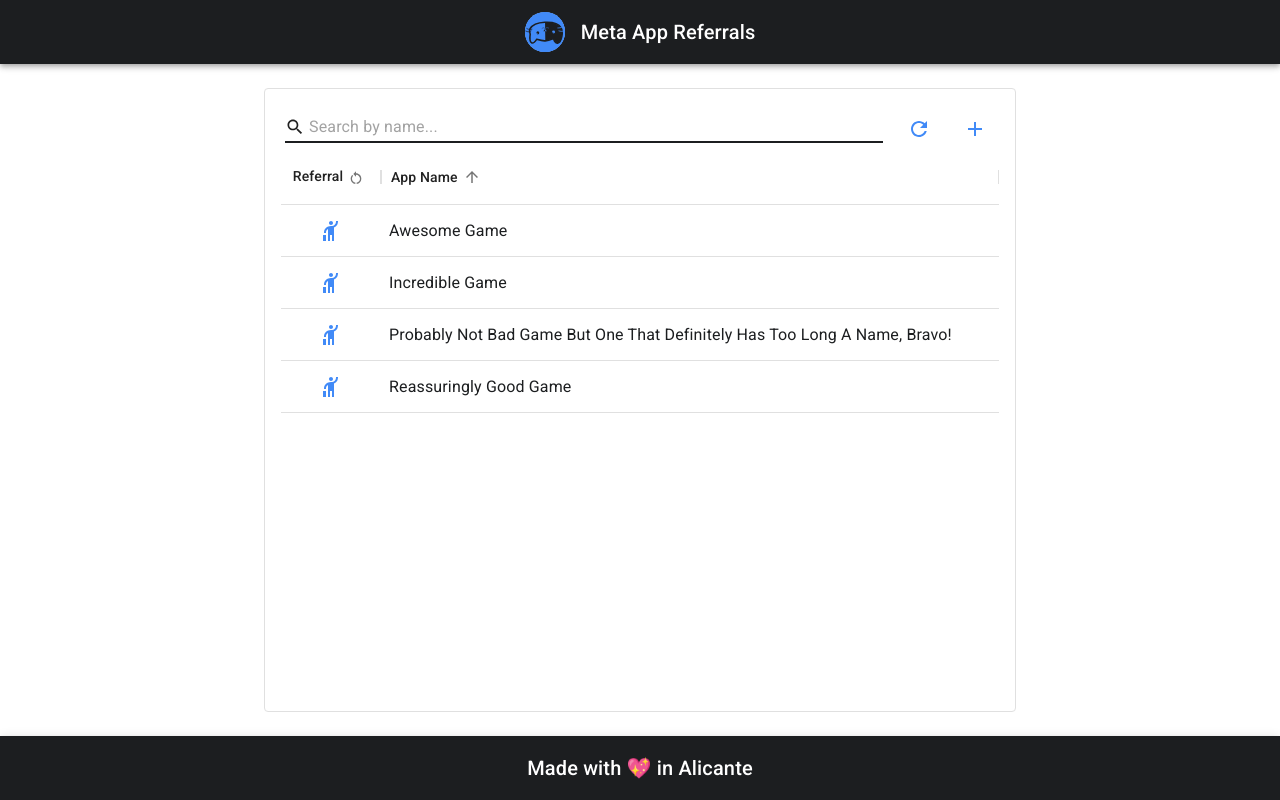
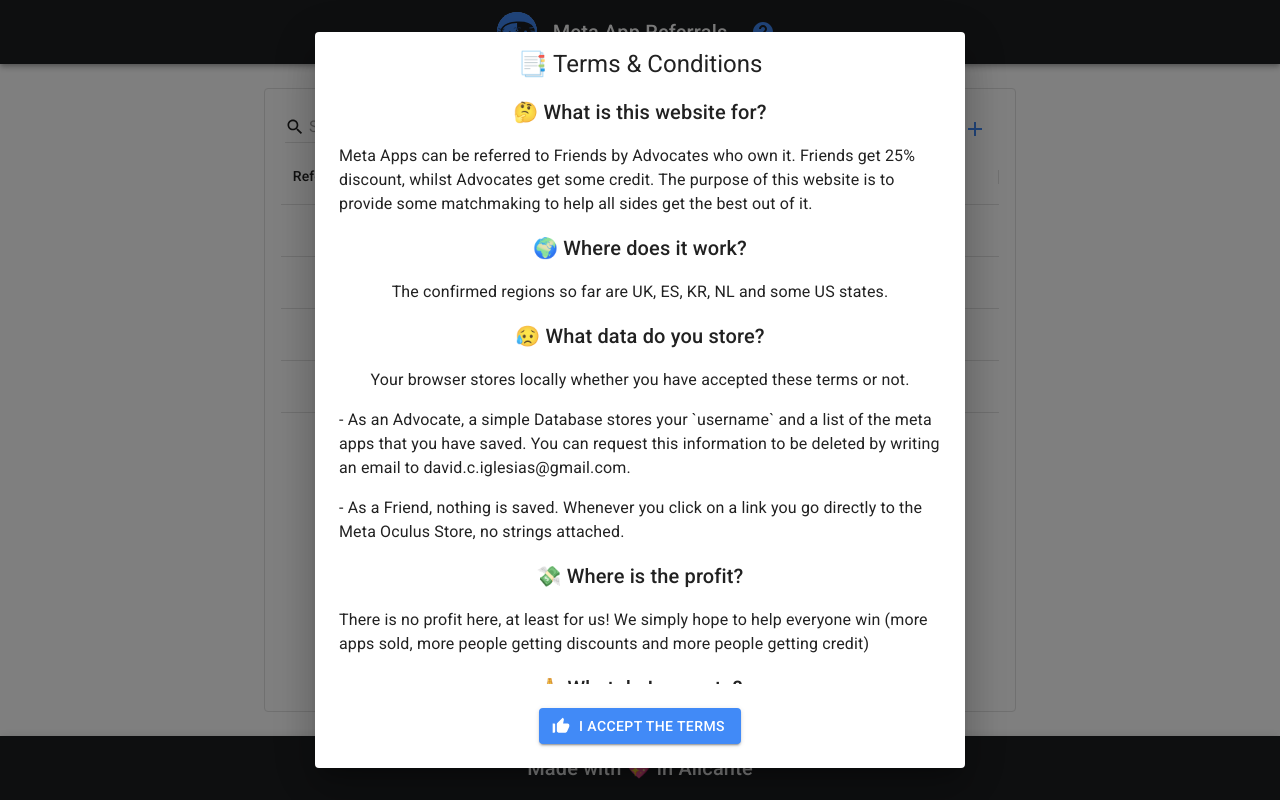
Before and after one commit to meta-dog/meta-dog, a React (Create React App) app in the folder meta-skin/: page / in a window 1280 px wide. Built offline with nearby package versions, Linux system fonts and the light colour scheme.

Commit message:
✨ frontend: As a User I want to know more about how the App Referral system works #11

```diff
--- a/meta-skin/src/components/Header.tsx
+++ b/meta-skin/src/components/Header.tsx
@@ -1,8 +1,14 @@
-import { AppBar, Avatar, Toolbar, Typography } from "@mui/material";
+import { Help } from "@mui/icons-material";
+import { AppBar, Avatar, IconButton, Toolbar, Typography } from "@mui/material";
+
+import { useAppStateContext } from "contexts";
 
 import { ReactComponent as Logo } from "res/logo.svg";
 
+import HelpModal from "./HelpModal";
+
 export default function Header() {
+  const { setOpenHelpModal } = useAppStateContext();
   return (
     <AppBar position="static">
       <Toolbar className="gap-4 justify-center">
@@ -10,7 +16,11 @@ export default function Header() {
           <Logo />
         </Avatar>
         <Typography variant="h6">Meta App Referrals</Typography>
+        <IconButton color="secondary" onClick={() => setOpenHelpModal(true)}>
+          <Help />
+        </IconButton>
       </Toolbar>
+      <HelpModal />
     </AppBar>
   );
 }
--- /dev/null
+++ b/meta-skin/src/components/HelpModal.tsx
@@ -0,0 +1,125 @@
+import { useEffect, useState } from "react";
+
+import { CheckCircle, ThumbUpAlt } from "@mui/icons-material";
+import {
+  Button,
+  Dialog,
+  DialogActions,
+  DialogContent,
+  DialogTitle,
+  Stack,
+  Typography,
+} from "@mui/material";
+import { toast } from "react-toastify";
+
+import { useAppStateContext } from "contexts";
+
+function getHasAcceptedTerms() {
+  return localStorage.getItem("accepted-terms") === "true";
+}
+
+export default function HelpModal() {
+  const { openHelpModal, setOpenHelpModal } = useAppStateContext();
+
+  const [hasAccepted, setHasAccepted] = useState(getHasAcceptedTerms());
+
+  useEffect(() => {
+    if (!hasAccepted) {
+      setOpenHelpModal(true);
+    }
+  }, [hasAccepted, setOpenHelpModal]);
+
+  const handleAcceptTerms = () => {
+    localStorage.setItem("accepted-terms", "true");
+    setHasAccepted(true);
+    setOpenHelpModal(false);
+  };
+
+  return (
+    <Dialog
+      open={openHelpModal}
+      onClose={() => {
+        if (!getHasAcceptedTerms()) {
+          toast.info(
+            "You must either accept the terms or leave the site to continue",
+          );
+          return;
+        }
+        setOpenHelpModal(false);
+      }}
+      sx={{ "& .MuiPaper-root": { width: "95vw", maxWidth: "650px" } }}
+    >
+      <DialogTitle variant="h5" textAlign="center">
+        📑 Terms & Conditions
+      </DialogTitle>
+      <DialogContent sx={{ paddingBottom: 0 }}>
+        <Stack
+          direction="column"
+          alignItems="center"
+          justifyContent="start"
+          className="gap-4 w-full overflow-auto"
+        >
+          <Typography variant="h6">🤔 What is this website for?</Typography>
+          <Typography>
+            Meta Apps can be referred to Friends by Advocates who own it.
+            Friends get 25% discount, whilst Advocates get some credit. The
+            purpose of this website is to provide some matchmaking to help all
+            sides get the best out of it.
+          </Typography>
+          <Typography variant="h6">🌍 Where does it work?</Typography>
+          <Typography>
+            The confirmed regions so far are UK, ES, KR, NL and some US states.
+          </Typography>
+          <Typography variant="h6">😥 What data do you store?</Typography>
+          <Typography>
+            Your browser stores locally whether you have accepted these terms or
+            not.
+          </Typography>
+          <Typography>
+            - As an Advocate, a simple Database stores your `username` and a
+            list of the meta apps that you have saved. You can request this
+            information to be deleted by writing an email to
+            david.c.iglesias@gmail.com.
+          </Typography>
+          <Typography>
+            - As a Friend, nothing is saved. Whenever you click on a link you go
+            directly to the Meta Oculus Store, no strings attached.
+          </Typography>
+          <Typography variant="h6">💸 Where is the profit?</Typography>
+          <Typography>
+            There is no profit here, at least for us! We simply hope to help
+            everyone win (more apps sold, more people getting discounts and more
+            people getting credit)
+          </Typography>
+          <Typography variant="h6">🙏 What do I agree to?</Typography>
+          <Typography>As a User, you agree to the following:</Typography>
+          <Typography>- Not tampering with the lottery process</Typography>
+          <Typography>
+            - Not using/sharing any of the referral links outside of this App
+          </Typography>
+          <Typography>
+            - Not saving any of referral links in the App outside of your own
+          </Typography>
+        </Stack>
+      </DialogContent>
+      <DialogActions>
+        <Stack
+          direction="row"
+          className="flex w-full items-center justify-center py-4"
+        >
+          <Button
+            startIcon={hasAccepted ? <CheckCircle /> : <ThumbUpAlt />}
+            variant="contained"
+            color="secondary"
+            onClick={handleAcceptTerms}
+            disabled={getHasAcceptedTerms()}
+          >
+            <Typography variant="button">
+              {hasAccepted ? "You have already accepted" : "I accept the terms"}
+            </Typography>
+          </Button>
+        </Stack>
+      </DialogActions>
+    </Dialog>
+  );
+}
--- a/meta-skin/src/contexts/AppStateContext.tsx
+++ b/meta-skin/src/contexts/AppStateContext.tsx
@@ -13,6 +13,7 @@ import { AppVM, readApps } from "api";
 function useAppState() {
   const [apps, setApps] = useState<AppVM[]>([]);
   const [openCreateModal, setOpenCreateModal] = useState(false);
+  const [openHelpModal, setOpenHelpModal] = useState(false);
 
   const reloadApps = async () =>
     readApps()
@@ -28,6 +29,8 @@ function useAppState() {
     reloadApps,
     openCreateModal,
     setOpenCreateModal,
+    openHelpModal,
+    setOpenHelpModal,
   };
 }
 
```
